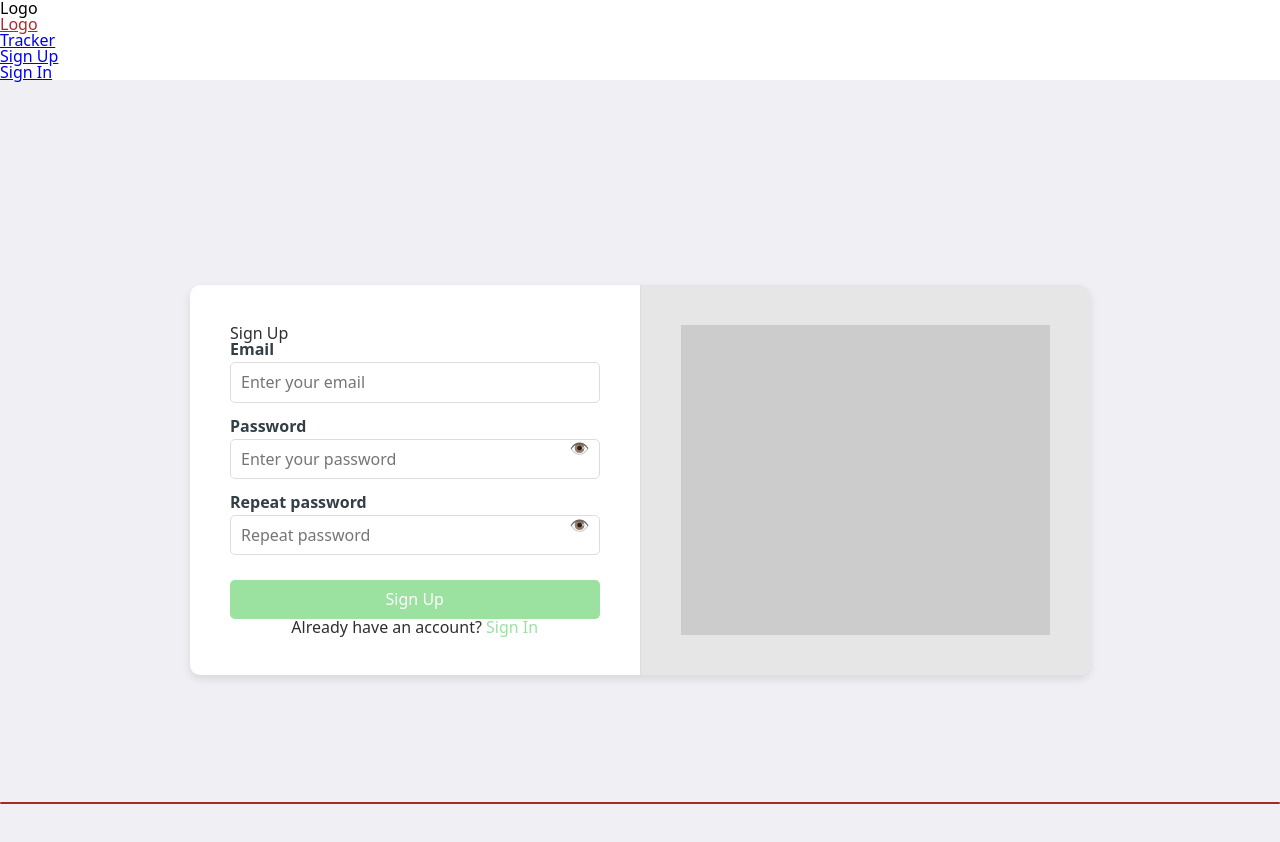
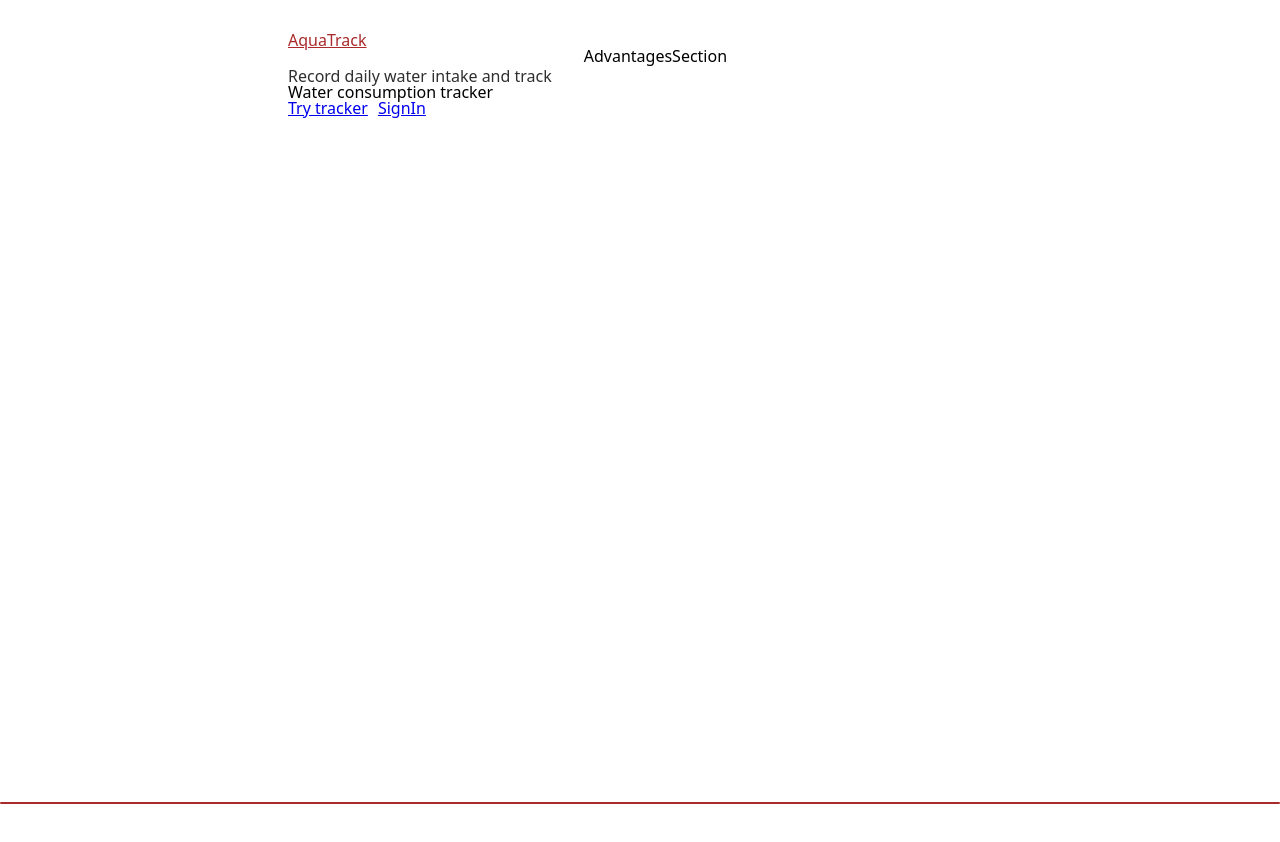
Before and after one commit to IIIMaroIII/HydroWise-frontend, a React (Vite) app: page / in a window 1280 px wide. Shown: the top 842 px of the page. After the commit the page ends 804 px from the top, so only its background shows below. Built offline with nearby package versions, Linux system fonts and the light colour scheme.

Commit message:
structure HomePage

```diff
--- a/src/App.jsx
+++ b/src/App.jsx
@@ -1,7 +1,7 @@
 import { lazy } from 'react';
 import { Route, Routes } from 'react-router-dom';
 
-const HomePage = lazy(() => import('./pages/HomePage'));
+const HomePage = lazy(() => import('./pages/HomePage/HomePage'));
 const SignInPage = lazy(() => import('./pages/SignInPage'));
 const TrackerPage = lazy(() => import('./pages/TrackerPage'));
 const SignUpPage = lazy(() => import('./pages/SignUpPage'));
@@ -11,11 +11,15 @@ import RestrictedRoute from './RestrictedRoute';
 import SharedLayout from './components/SharedLayout/SharedLayout.jsx';
 
 import './App.css';
+import Logo from './components/REUSABLE/Logo/Logo';
+import Container from './components/REUSABLE/Container/Container';
 
 function App() {
   return (
     <>
       <SharedLayout>
+        <Container>
+          <Logo />
           <Routes>
             <Route path="/" element={<HomePage />} />
             <Route
@@ -44,6 +48,7 @@ function App() {
               }
             />
           </Routes>
+        </Container>
       </SharedLayout>
     </>
   );
--- /dev/null
+++ b/src/components/AdvantagesSection/AdvantagesSection.jsx
@@ -0,0 +1,9 @@
+const AdvantagesSection = () => {
+  return (
+    <div>
+      <div>AdvantagesSection</div>
+    </div>
+  );
+};
+
+export default AdvantagesSection;
--- a/src/components/REUSABLE/Container/container.module.css
+++ b/src/components/REUSABLE/Container/container.module.css
@@ -1,6 +1,19 @@
 .container {
-  max-width: 1440px;
+  max-width: 375px;
   margin: 0 auto;
   overflow: hidden;
-  padding: 24px;
+  padding: 16px;
+
+  @media (width<375px) {
+    max-width: 374px;
+  }
+
+  @media (768px<=width) {
+    max-width: 768px;
+    padding: 32px;
+  }
+
+  @media (1440px<=width) {
+    max-width: 1440px;
+  }
 }
--- a/src/components/REUSABLE/Logo/Logo.jsx
+++ b/src/components/REUSABLE/Logo/Logo.jsx
@@ -1,7 +1,8 @@
+import CustomNavLink from '../CustomNavLink/CustomNavLink';
 import css from './logo.module.css';
 
 const Logo = () => {
-  return <div>Logo</div>;
+  return <CustomNavLink to="/">AquaTrack</CustomNavLink>;
 };
 
 export default Logo;
--- /dev/null
+++ b/src/components/WelcomeSection/WelcomeSection.jsx
@@ -0,0 +1,18 @@
+import css from './WelcomeSection.module.css';
+
+import CustomNavLink from '../REUSABLE/CustomNavLink/CustomNavLink';
+
+const WelcomeSection = () => {
+  return (
+    <div>
+      <p>Record daily water intake and track</p>
+      <h1>Water consumption tracker</h1>
+      <div className={css.homePageBtn}>
+        <CustomNavLink to="/signup">Try tracker</CustomNavLink>
+        <CustomNavLink to="/signin">SignIn</CustomNavLink>
+      </div>
+    </div>
+  );
+};
+
+export default WelcomeSection;
--- /dev/null
+++ b/src/components/WelcomeSection/WelcomeSection.module.css
@@ -0,0 +1,4 @@
+.homePageBtn {
+  display: flex;
+  gap: 10px;
+}
--- a/src/index.css
+++ b/src/index.css
@@ -16,6 +16,7 @@
     0 8px 16px rgba(0, 0, 0, 0.5);
   --transition-delay: 500ms;
   --default-delay: 250ms;
+}
 
 ul {
   padding: 0;
--- a/src/pages/HomePage.jsx
+++ /dev/null
@@ -1,17 +0,0 @@
-import Navigation from 'src/components/Navigation/Navigation.jsx';
-import Logo from 'src/components/REUSABLE/Logo/Logo.jsx';
-import SignUpForm from 'src/components/Users/SignUpForm/SignUpForm.jsx';
-import UsersNav from 'src/components/Users/UsersNav/UsersNav.jsx';
-
-const HomePage = () => {
-  return (
-    <>
-      <Logo />
-      <Navigation />
-      <UsersNav />
-      <SignUpForm />
-    </>
-  );
-};
-
-export default HomePage;
--- /dev/null
+++ b/src/pages/HomePage/HomePage.jsx
@@ -0,0 +1,20 @@
+import Navigation from 'src/components/Navigation/Navigation.jsx';
+import SignUpForm from 'src/components/Users/SignUpForm/SignUpForm.jsx';
+import UsersNav from 'src/components/Users/UsersNav/UsersNav.jsx';
+import WelcomeSection from 'src/components/WelcomeSection/WelcomeSection';
+import AdvantagesSection from 'src/components/AdvantagesSection/AdvantagesSection';
+import css from './HomePage.module.css';
+
+const HomePage = () => {
+  return (
+    <div className={css.homePageContainer}>
+      <WelcomeSection />
+      <AdvantagesSection />
+      {/* <Navigation />
+      <UsersNav />
+      <SignUpForm /> */}
+    </div>
+  );
+};
+
+export default HomePage;
--- /dev/null
+++ b/src/pages/HomePage/HomePage.module.css
@@ -0,0 +1,5 @@
+.homePageContainer {
+  display: flex;
+  flex-wrap: wrap;
+  gap: 32px;
+}
```
Lines whose indentation alone changed are shown as unchanged.
